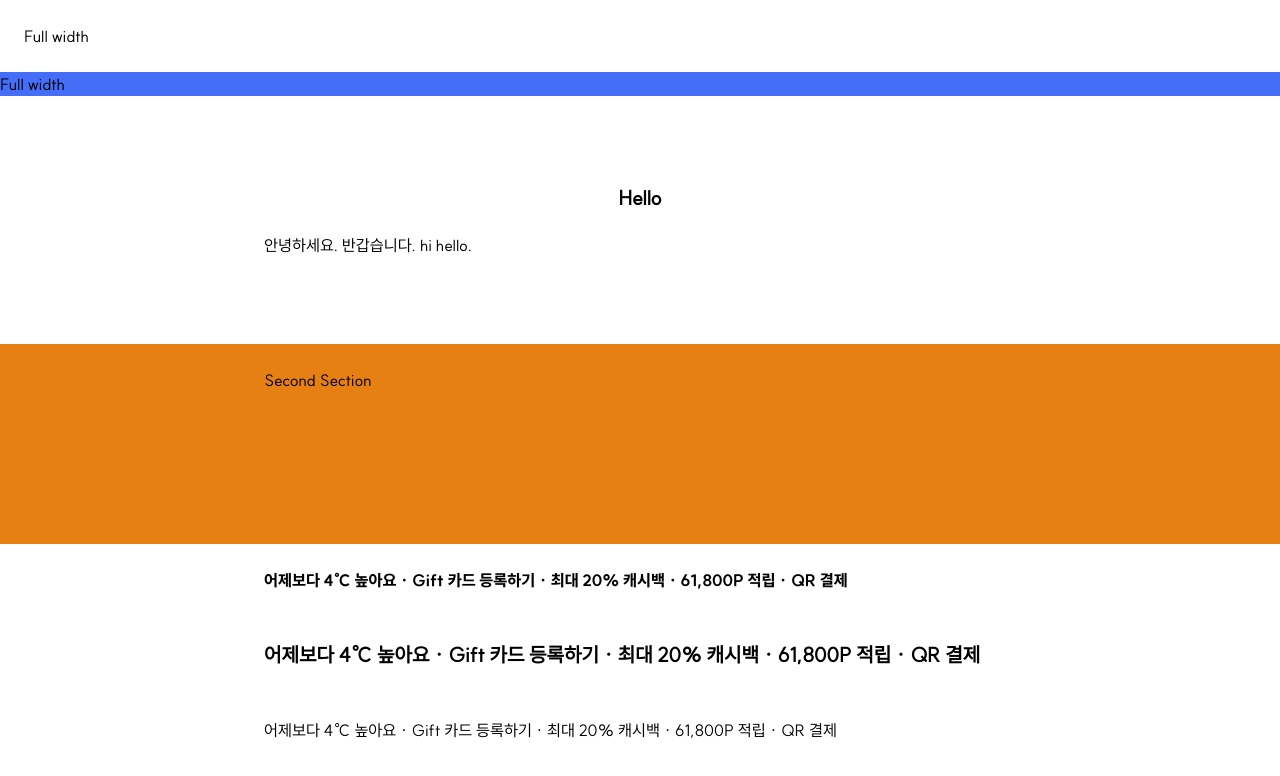
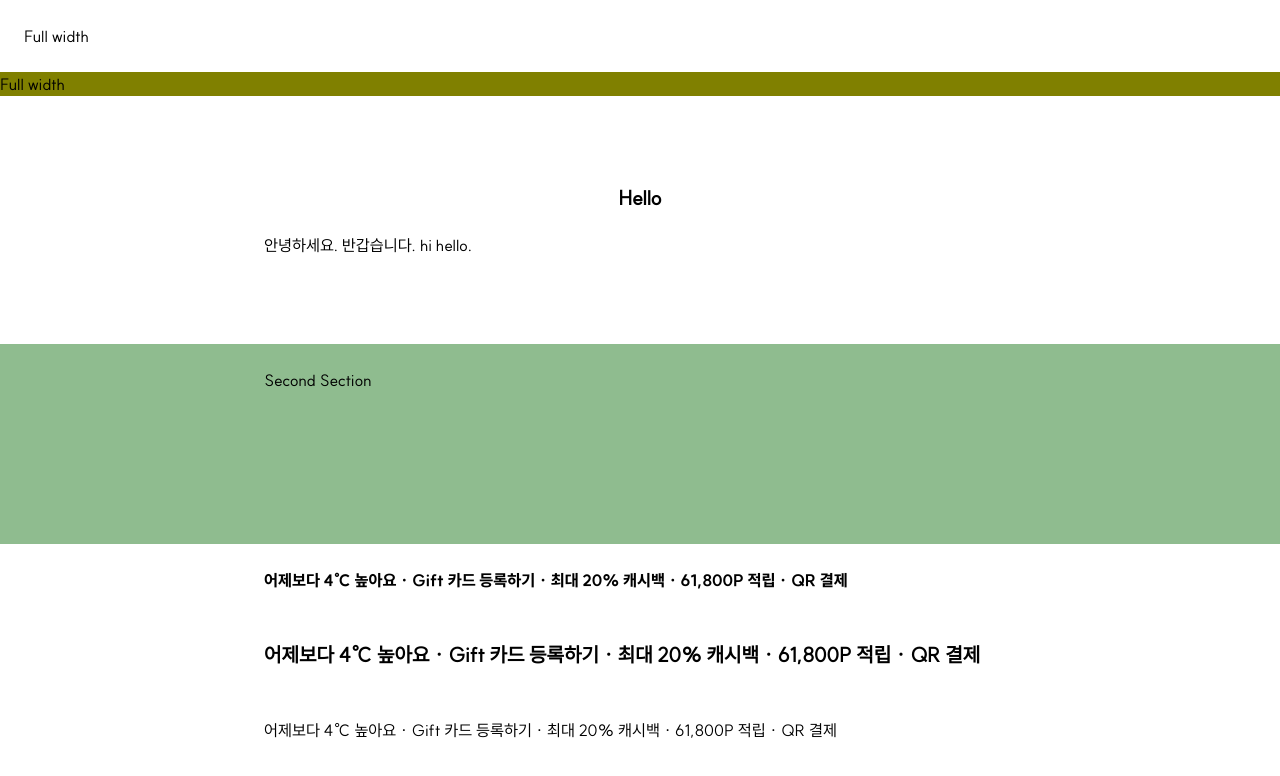
Before and after one commit to justinaus/rebsite, a Next.js app: page / in a window 1280 px wide. Shown: the top 776 px of the page. Built offline with nearby package versions, Linux system fonts and the light colour scheme.

Commit message:
Fix hydration error

```diff
--- a/src/pages/index.tsx
+++ b/src/pages/index.tsx
@@ -3,7 +3,6 @@ import Head from 'next/head';
 import Section800 from '@/components/home/section/Section800';
 import SectionFullWidth from '@/components/home/section/SectionFullWidth';
 import { suitExtraBold } from '@/fonts/suitExtraBold';
-import { getRandomHex } from '@/utils/color';
 
 export default function Home() {
   return (
@@ -19,7 +18,7 @@ export default function Home() {
         <SectionFullWidth
           cssProps={{
             padding: 0,
-            backgroundColor: getRandomHex(),
+            backgroundColor: '#808000',
           }}
         >
           Full width
@@ -46,7 +45,7 @@ export default function Home() {
         </Section800>
         <Section800
           cssProps={{
-            backgroundColor: getRandomHex(),
+            backgroundColor: '#8FBC8F',
             height: 200,
           }}
         >
```
